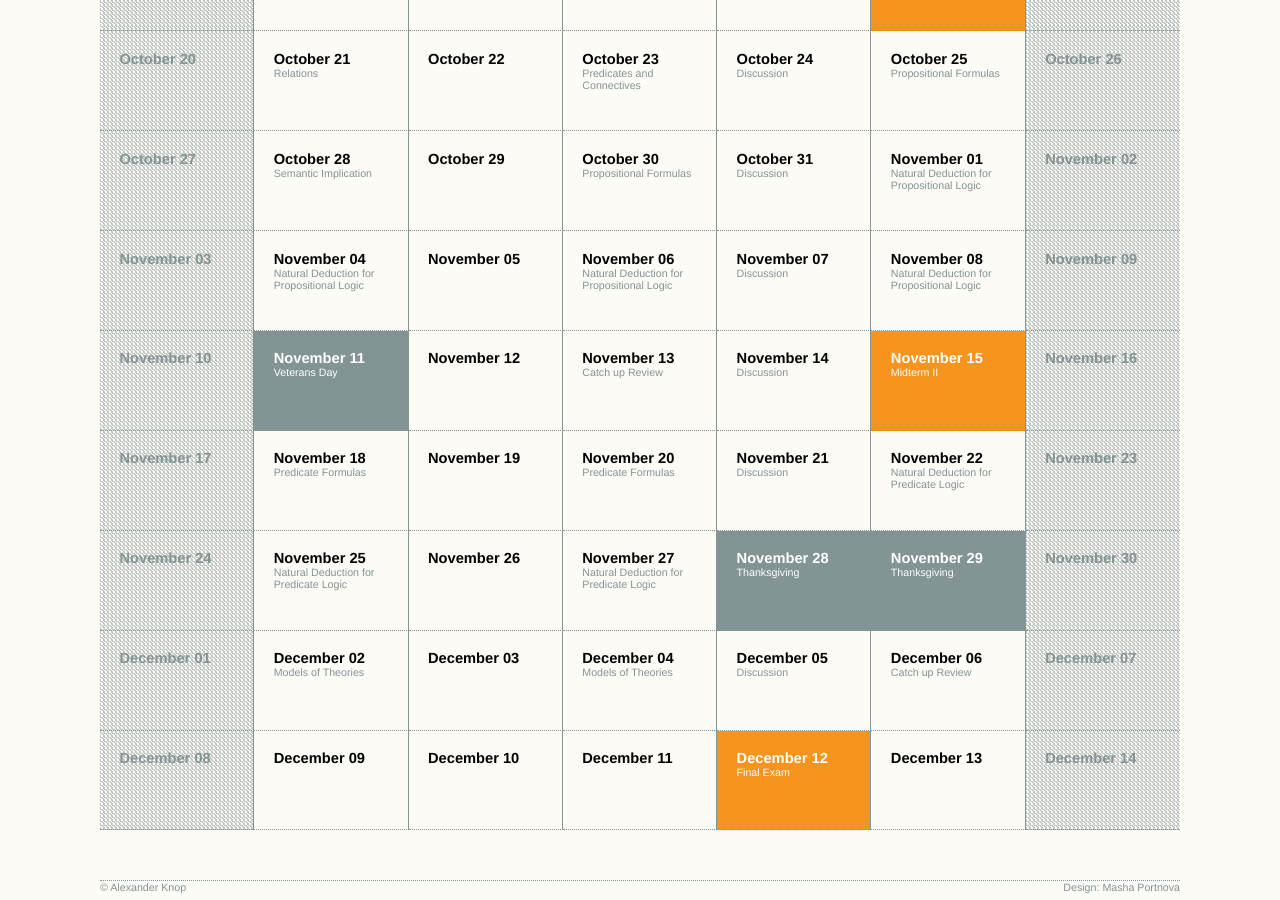
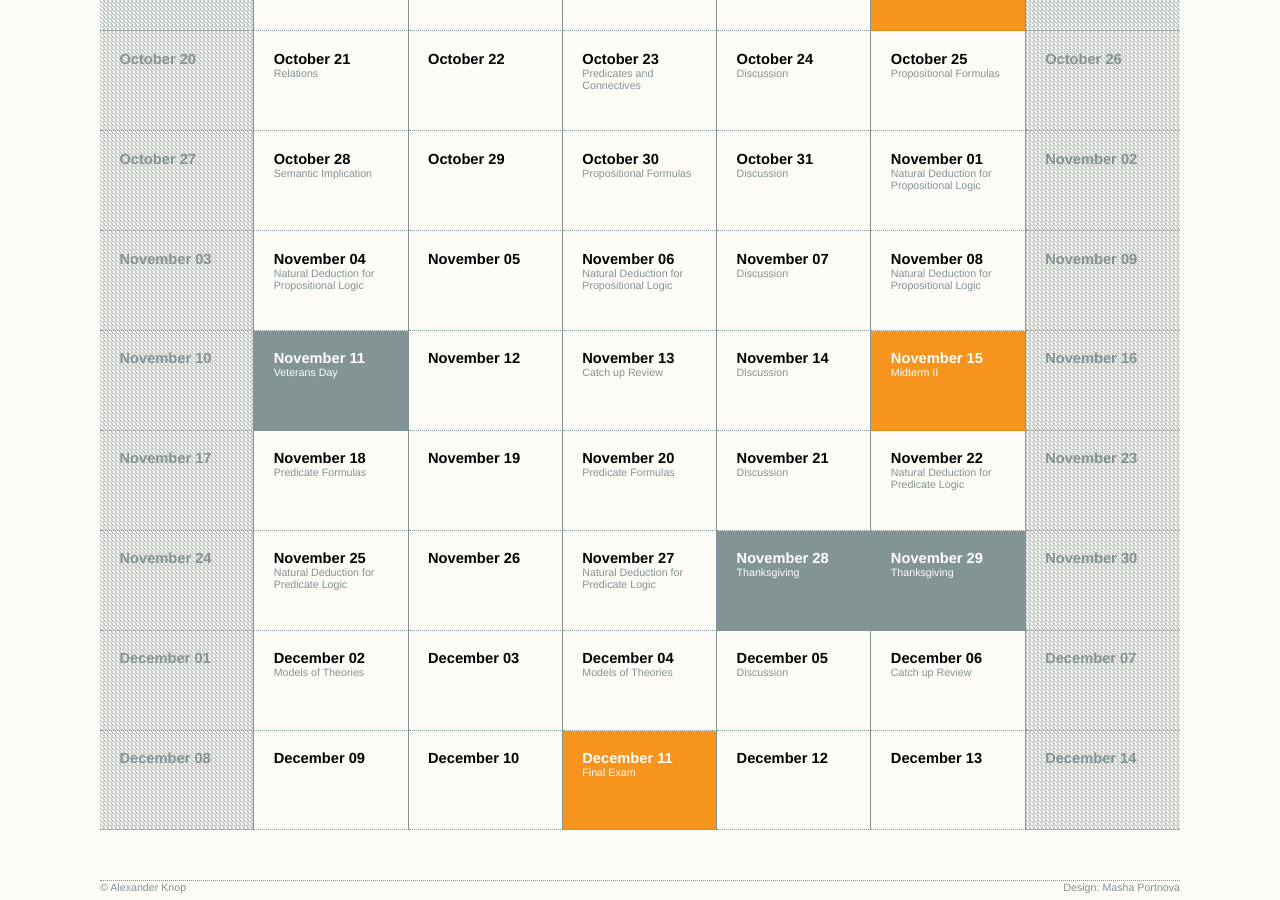
Before and after one commit to alexanderknop/alexanderknop.github.io, a Jekyll site: the page built from teaching/ucsd/160a/2019/fall/index.html, in a window 1280 px wide and 900 px high, scrolled down 1571 px. Built offline with Jekyll 4.4.1, drawn with Linux system fonts in a browser that asks for light colours; nearby versions of some CDN libraries.

Commit message:
Update the calendar ucsd/160a

```diff
--- a/teaching/ucsd/160a/2019/fall/calendar.html
+++ b/teaching/ucsd/160a/2019/fall/calendar.html
@@ -403,14 +403,14 @@
 		<td>
 			December 10
 		</td>
+		<td class = "exam">
+			December 11
+      <div>
+        Final Exam
+      </div>
+		</td>
 		<td>
-			December 11
-		</td>
-		<td class = "exam">
 			December 12
-			<div>
-				Final Exam
-			</div>
 		</td>
 		<td>
 			December 13
```
